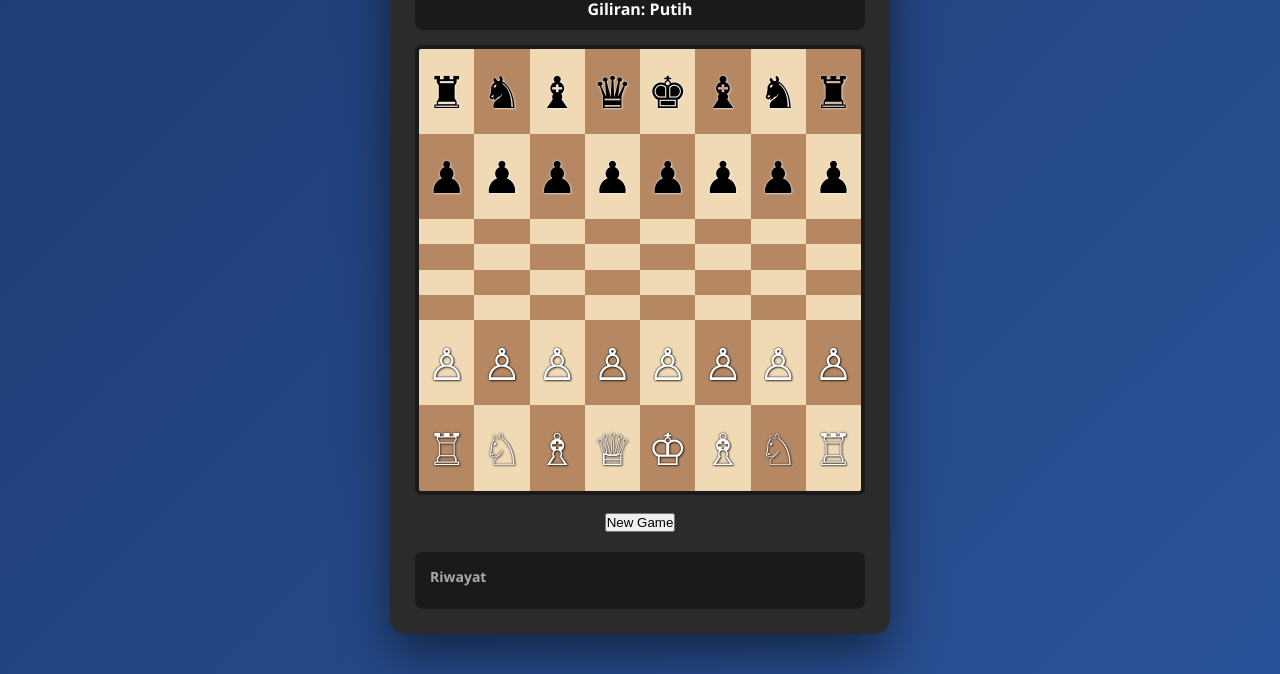
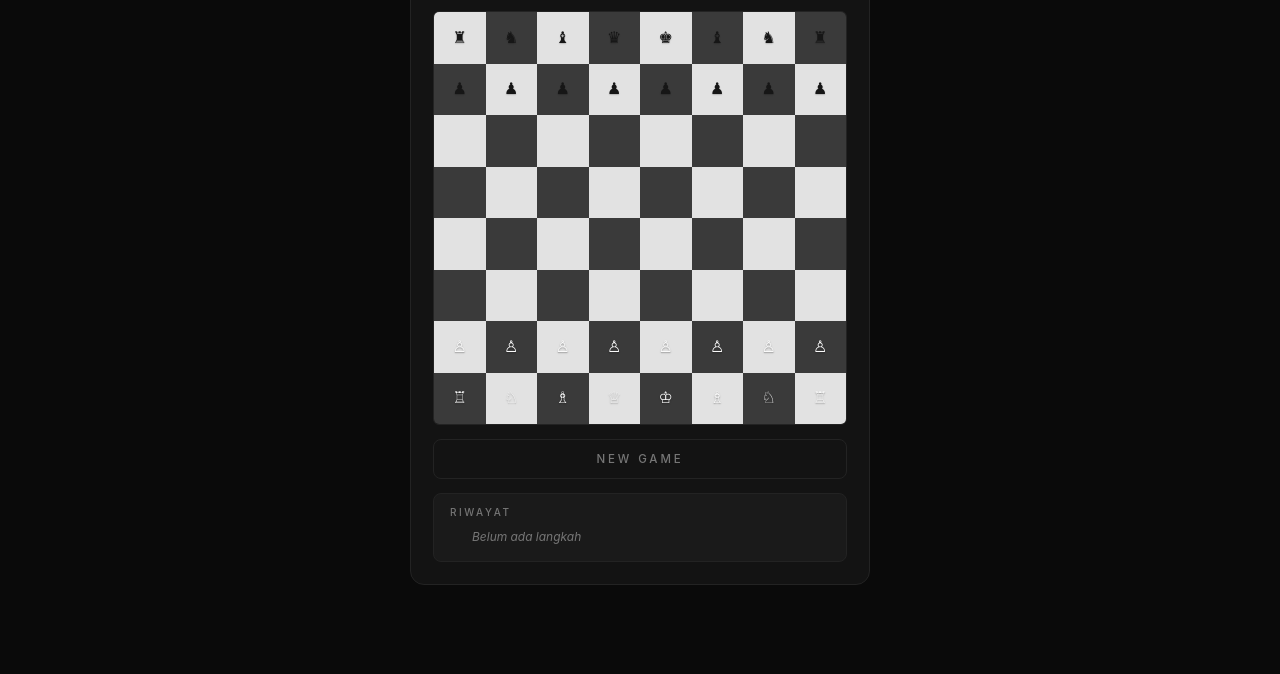
Before and after one commit to adovanfs/Chess-lite, a plain HTML site: page index.html in a window 1280 px wide. Shown: the part 126-800 px from the top of the page. Drawn offline with Linux system fonts and the light colour scheme.

Commit message:
Update CSS for theming and layout adjustments
Refactor styles to use CSS variables for theming and improve layout.

```diff
--- a/style.css
+++ b/style.css
@@ -2,145 +2,223 @@
   box-sizing: border-box;
   margin: 0;
   padding: 0;
+  -webkit-tap-highlight-color: transparent;
+}
+
+:root {
+  --bg: #0a0a0a;
+  --surface: #131313;
+  --surface-2: #1a1a1a;
+  --border: #232323;
+  --text: #ededed;
+  --text-muted: #767676;
+  --accent: #c9a961;
+  --board-light: #e2e2e2;
+  --board-dark: #3a3a3a;
+}
+
+html, body {
+  height: 100%;
 }
 
 body {
-  font-family: 'Segoe UI', Arial, sans-serif;
-  background: linear-gradient(135deg, #1e3c72, #2a5298);
-  min-height: 100vh;
+  background: var(--bg);
+  color: var(--text);
+  font-family: -apple-system, BlinkMacSystemFont, 'Inter', 'Segoe UI', system-ui, sans-serif;
   display: flex;
   justify-content: center;
-  align-items: center;
-  padding: 20px;
-  color: #fff;
+  align-items: flex-start;
+  padding: 24px 16px;
+  min-height: 100vh;
+  -webkit-font-smoothing: antialiased;
 }
 
 .container {
-  background: #2b2b2b;
-  padding: 25px;
-  border-radius: 16px;
-  box-shadow: 0 20px 50px rgba(0,0,0,0.5);
-  text-align: center;
-  max-width: 500px;
+  background: var(--surface);
+  border: 1px solid var(--border);
+  border-radius: 14px;
+  padding: 22px;
+  max-width: 460px;
   width: 100%;
 }
 
-h1 {
-  margin-bottom: 15px;
-  font-size: 24px;
-  letter-spacing: 1px;
+.header {
+  text-align: center;
+  margin-bottom: 18px;
+}
+
+.header h1 {
+  font-size: 13px;
+  font-weight: 500;
+  letter-spacing: 0.4em;
+  text-transform: uppercase;
+  color: var(--text-muted);
 }
 
 .status {
-  background: #1a1a1a;
-  padding: 10px;
+  font-size: 12.5px;
+  font-weight: 500;
+  letter-spacing: 0.08em;
+  text-transform: uppercase;
+  color: var(--text);
+  text-align: center;
+  padding: 11px 14px;
+  background: var(--surface-2);
+  border: 1px solid var(--border);
   border-radius: 8px;
-  margin-bottom: 15px;
-  font-weight: bold;
-  font-size: 16px;
-  min-height: 40px;
+  margin-bottom: 14px;
+  min-height: 42px;
   display: flex;
   align-items: center;
   justify-content: center;
+  transition: color 0.25s, border-color 0.25s;
 }
 
+.status.check {
+  color: #ff5c5c;
+  border-color: rgba(255, 92, 92, 0.4);
+}
+
+/* ===== PAPAN ===== */
 .board {
   display: grid;
   grid-template-columns: repeat(8, 1fr);
+  grid-template-rows: repeat(8, 1fr);
+  aspect-ratio: 1 / 1;
   width: 100%;
-  aspect-ratio: 1 / 1;
-  border: 4px solid #1a1a1a;
   border-radius: 6px;
   overflow: hidden;
-  margin-bottom: 15px;
   user-select: none;
+  -webkit-user-select: none;
+  touch-action: manipulation;
+  margin-bottom: 14px;
+  border: 1px solid var(--border);
 }
 
 .square {
   display: flex;
   align-items: center;
   justify-content: center;
-  font-size: clamp(24px, 8vw, 44px);
   cursor: pointer;
   position: relative;
-  transition: background 0.15s;
+  overflow: hidden;
 }
 
-.square.light { background: #f0d9b5; }
-.square.dark { background: #b58863; }
+.square.light { background: var(--board-light); }
+.square.dark { background: var(--board-dark); }
 
 .square.selected {
-  background: #f7ec59 !important;
-  box-shadow: inset 0 0 0 3px #f7a700;
+  box-shadow: inset 0 0 0 999px rgba(201, 169, 97, 0.4);
+}
+
+.square.check {
+  box-shadow: inset 0 0 0 999px rgba(255, 60, 60, 0.45);
 }
 
 .square.legal-move::after {
   content: '';
   position: absolute;
-  width: 25%;
-  height: 25%;
+  width: 26%;
+  height: 26%;
   border-radius: 50%;
-  background: rgba(0, 0, 0, 0.3);
+  background: rgba(0, 0, 0, 0.22);
+  pointer-events: none;
+}
+
+.square.dark.legal-move::after {
+  background: rgba(255, 255, 255, 0.28);
 }
 
 .square.legal-capture::after {
   content: '';
   position: absolute;
-  inset: 5%;
+  inset: 6%;
   border-radius: 50%;
-  border: 4px solid rgba(0, 0, 0, 0.35);
+  border: 2px solid rgba(0, 0, 0, 0.32);
   background: transparent;
+  pointer-events: none;
 }
 
-.square.check {
-  background: #ff5252 !important;
+.square.dark.legal-capture::after {
+  border-color: rgba(255, 255, 255, 0.35);
 }
 
+/* ===== BIDAK ===== */
 .piece {
-  cursor: grab;
+  line-height: 1;
+  font-family: 'Segoe UI Symbol', 'Apple Symbols', 'Noto Sans Symbols 2', sans-serif;
+  pointer-events: none;
+  user-select: none;
 }
 
-.piece.w { color: #fff; text-shadow: 0 0 2px #000, 1px 1px 2px rgba(0,0,0,0.6); }
-.piece.b { color: #000; text-shadow: 0 0 2px #fff, 1px 1px 2px rgba(255,255,255,0.4); }
-
-.controls button {
-  background: #4caf50;
-  color: #fff;
-  border: none;
-  padding: 12px 24px;
-  border-radius: 8px;
-  font-size: 15px;
-  font-weight: bold;
-  cursor: pointer;
-  transition: background 0.2s;
-  width: 100%;
+.piece.w {
+  color: #fafafa;
+  text-shadow: 0 1px 1.5px rgba(0, 0, 0, 0.35);
 }
 
-.controls button:hover { background: #45a049; }
+.piece.b {
+  color: #161616;
+  text-shadow: 0 1px 1.5px rgba(0, 0, 0, 0.2);
+}
 
+/* ===== TOMBOL ===== */
+.btn-reset {
+  width: 100%;
+  padding: 12px;
+  background: transparent;
+  color: var(--text-muted);
+  border: 1px solid var(--border);
+  border-radius: 8px;
+  font-size: 11.5px;
+  font-weight: 500;
+  letter-spacing: 0.25em;
+  text-transform: uppercase;
+  cursor: pointer;
+  transition: color 0.2s, border-color 0.2s, background 0.2s;
+  font-family: inherit;
+}
+
+.btn-reset:hover,
+.btn-reset:active {
+  color: var(--accent);
+  border-color: var(--accent);
+  background: var(--surface-2);
+}
+
+/* ===== RIWAYAT ===== */
 .history {
-  margin-top: 20px;
-  text-align: left;
-  background: #1a1a1a;
-  padding: 15px;
+  margin-top: 14px;
+  padding: 12px 16px;
+  background: var(--surface-2);
+  border: 1px solid var(--border);
   border-radius: 8px;
-  max-height: 180px;
+  max-height: 130px;
   overflow-y: auto;
 }
 
 .history h3 {
-  font-size: 14px;
+  font-size: 10px;
+  font-weight: 500;
+  text-transform: uppercase;
+  letter-spacing: 0.25em;
+  color: var(--text-muted);
   margin-bottom: 8px;
-  color: #aaa;
 }
 
 .history ol {
-  padding-left: 25px;
-  font-size: 14px;
-  line-height: 1.6;
+  padding-left: 22px;
+  font-size: 12.5px;
+  line-height: 1.8;
+  color: var(--text);
+  font-variant-numeric: tabular-nums;
 }
 
-@media (max-width: 480px) {
-  .container { padding: 15px; }
-  h1 { font-size: 20px; }
+.history ol:empty::before {
+  content: 'Belum ada langkah';
+  font-style: italic;
+  color: var(--text-muted);
+  font-size: 12px;
 }
+
+.history::-webkit-scrollbar { width: 6px; }
+.history::-webkit-scrollbar-thumb { background: var(--border); border-radius: 3px; }
```
